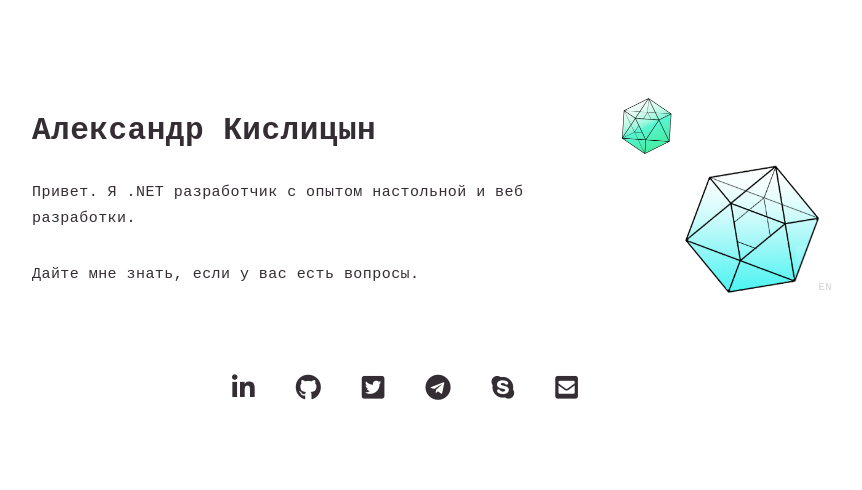
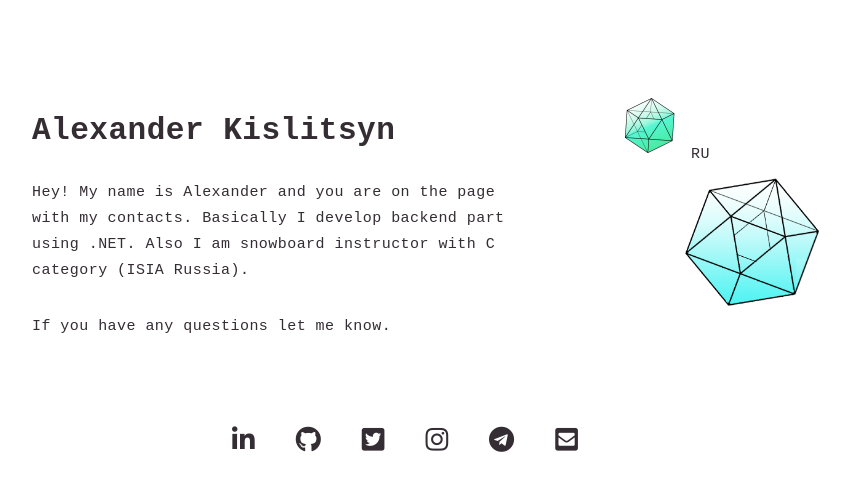
Before and after one commit to 4lexKislitsyn/4lexKislitsyn.github.io, a plain HTML site: page index.html in a window 1280 px wide. Both pictures are taken after a click on the element "RU". Shown: the whole page, without its empty margins (208-1070 px from the left). Drawn offline with nearby package versions, Linux system fonts and the light colour scheme.

Commit message:
Move content to json files

```diff
--- /dev/null
+++ b/bundle/content/en.json
@@ -0,0 +1,6 @@
+{
+    "name" : "Alexander Kislitsyn",
+    "greetings":"Hey! My name is Alexander and you are on the page with my contacts. Basically I develop backend part using .NET. Also I am snowboard instructor with C category (ISIA Russia).",
+    "contact":"If you have any questions let me know.",
+    "nextLang" : "ru"
+}
--- /dev/null
+++ b/bundle/content/ru.json
@@ -0,0 +1,6 @@
+{
+    "name" : "Александр Кислицын",
+    "greetings":"Привет! Меня зовут Александр и Вы попали на страницу с моими контактами. В основном я занимаюсь разработкой backend частью ПО на .Net. Помимо этого я являюсь инструктором по сноуборду категории C.",
+    "contact":"Дайте мне знать, если у вас есть вопросы.",
+    "nextLang" : "en"
+}
--- /dev/null
+++ b/bundle/lang/en.json
@@ -0,0 +1,6 @@
+{
+    "name" : "Alexander Kislitsyn",
+    "greetings":"Hey! My name is Alexander and you are on the page with my contacts. Basically I develop backend part using .NET. Also I am snowboard instructor with C category (ISIA Russia).",
+    "contact":"If you have any questions let me know.",
+    "nextLang" : "RU"
+}
--- /dev/null
+++ b/bundle/lang/ru.json
@@ -0,0 +1,6 @@
+{
+    "name" : "Александр Кислицын",
+    "greetings":"Привет! Меня зовут Александр и Вы попали на страницу с моими контактами. В основном я занимаюсь разработкой backend частью ПО на .Net. Помимо этого я являюсь инструктором по сноуборду категории C.",
+    "contact":"Дайте мне знать, если у вас есть вопросы.",
+    "nextLang" : "EN"
+}
--- a/bundle/main.css
+++ b/bundle/main.css
@@ -66,7 +66,8 @@
 	color:lightgray;
 	position:absolute;
 	right:0;
-	bottom:10%;
+    bottom:10%;
+    text-transform: uppercase;
 }
 
 @media screen and (max-width:530px) {
--- a/index.html
+++ b/index.html
@@ -2,7 +2,7 @@
     <head>
         <meta http-equiv="Content-Type" content="text/html; charset=UTF-8">
         <meta name="viewport" content="width=device-width" initial-scale="1">
-		<meta name="description" content="Alexander Kislitsyn is a .NET developer">
+        <meta name="description" content="Alexander Kislitsyn contact page">
         <meta name="original-idea" content="The original idea I referred to belongs to Lauren Nicole Smith."/>
         <title>Alexander Kislitsyn</title>
         <link rel="stylesheet" href="./bundle/main.css">
@@ -10,31 +10,11 @@
         <link rel="stylesheet" href="https://use.fontawesome.com/releases/v5.10.0/css/brands.css">
         <link rel="stylesheet" href="https://use.fontawesome.com/releases/v5.10.0/css/fontawesome.css">
         <link rel="stylesheet" href="https://use.fontawesome.com/releases/v5.10.0/css/solid.css">
+        <script src="https://ajax.googleapis.com/ajax/libs/jquery/3.2.1/jquery.min.js"></script>
         <script>
-			var localesText = {
-			  "ru":{
-				"name" : "Александр Кислицын",
-			    "greeting":"Привет. Я .NET разработчик с опытом настольной и веб разработки.",
-				"contact":"Дайте мне знать, если у вас есть вопросы.",
-				"lang" : "EN"
-			  },
-			  "default" : {
-				"name" : "Alexander Kislitsyn",
-			    "greeting":"Hi! I'm .NET developer with experience in desktop and web development.",
-				"contact":"If you have any questions let me know.",
-				"lang" : "RU"
-			  }
-			}
-			var lang = navigator.language || navigator.userLanguage;
-			/*if (lang == "ru-RU"){
-			  lang = "ru"
-			}
-			if (!(lang in localesText)){
-				lang = "default"
-			}*/
-			lang = "default";
 
-
+        </script>
+        <script>
             function setText(contents) {
                 for (id in contents) {
                     /*$(`#${id}`).text(contents[id]);*/
@@ -45,17 +25,9 @@
                 }
             }
 
-			function updateTextContents() {
-				var textContents = localesText[lang];
-				if (!textContents){
-				  textContents = localesText["default"]
-				}
-				setText(textContents)
-			}
-
             function switchLanguage() {
-			  lang = lang === "default" ? "ru" : "default";
-			  updateTextContents();
+              setLanguage(language.nextLanguage)
+              getLanguage();
             }
 
             /*function getGravatarImage() {
@@ -63,9 +35,26 @@
                 var hash = CryptoJS.MD5(link).toString();
                 $('#gravatar-image').attr('src', `https://www.gravatar.com/avatar/${hash}?size=50`);
             }*/
+
+            function getLanguage() {
+                if (localStorage.getItem('language') == null) {
+                    var lang = (navigator.language || navigator.userLanguage) == 'ru-RU' ? 'ru' : 'en'
+                    setLanguage(lang)
+                }
+                $.ajax({
+                    url:  'bundle/lang/' +  localStorage.getItem('language') + '.json',
+                    dataType: 'json', async: false, dataType: 'json',
+                    success: function (lang) { setText(lang) } });
+            }
+
+            function setLanguage(lang) {
+                localStorage.setItem('language', lang);
+            }
+
+            $(document).ready(getLanguage());
         </script>
     </head>
-	<body onload="updateTextContents()">
+    <body onload="getLanguage()">
         <div id="wrapper" class="wrapper">
             <div class="site site-home">
                 <section>
@@ -73,15 +62,14 @@
                         <div class="bio">
                             <h1>
                                 <span id="name"></span>
-								<!-- <span id="lang" onclick="switchLanguage()"><span/> -->
                             </h1>
-							<p id="greeting"></p>
+                            <p id="greetings"></p>
                             <p id="contact"></p>
                         </div>
                         <div class="shapes">
                             <img src="./bundle/ico-green.png" class="shapes--left">
                             <img src="./bundle/ico-aqua.png" class="shapes--right">
-							<span id="lang" onclick="switchLanguage()"/>
+                            <span id="nextLang" onclick="switchLanguage()"/>
                         </div>
                     </div>
                     <div class="contact">
@@ -89,10 +77,10 @@
                             <a href="https://www.linkedin.com/in/4lexKislitsyn" target="_blank"><i class="fab fa-linkedin-in"></i></a>
                             <a href="https://github.com/4lexKislitsyn" target="_blank"><i class="fab fa-github"></i></a>
                             <a href="https://twitter.com/4lexKislitsyn" target="_blank"><i class="fab fa-twitter-square"></i></a>
-							<!-- <a href="https://www.instagram.com/4lexKislitsyn" target="_blank"><i class="fab fa-instagram"></i></a> -->
+                            <a href="https://www.instagram.com/4lexKislitsyn" target="_blank"><i class="fab fa-instagram"></i></a>
                             <!-- <a href="https://medium.com/@4lex.kislitsyn" target="_blank"><i class="fab fa-medium"></i></a> -->
                             <a href="https://t.me/alexkislitsyn" target="_blank"><i class="fab fa-telegram"></i></a>
-							<a href="skype:tri_puti?chat" target="_blank"><i class="fab fa-skype"></i></a>
+                            <!-- <a href="skype:tri_puti?chat" target="_blank"><i class="fab fa-skype"></i></a> -->
                             <a id="email-link" href="mailto:4lex.kislitsyn@gmail.com" target="_blank"><i class="fas fa-envelope-square"></i></a>
                         </div>
                     </div>
```
Lines whose indentation alone changed are shown as unchanged.
